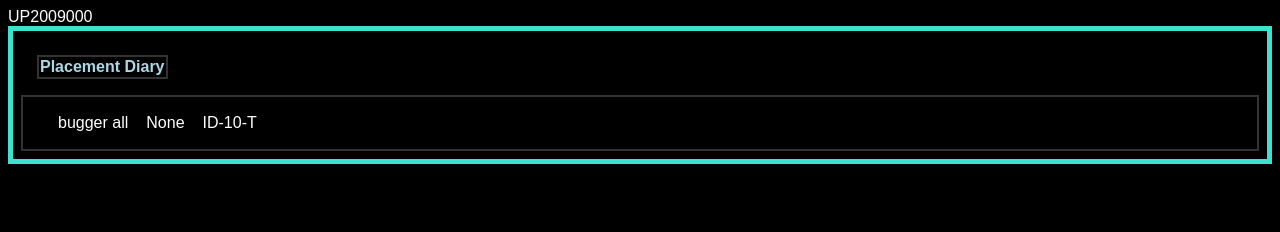
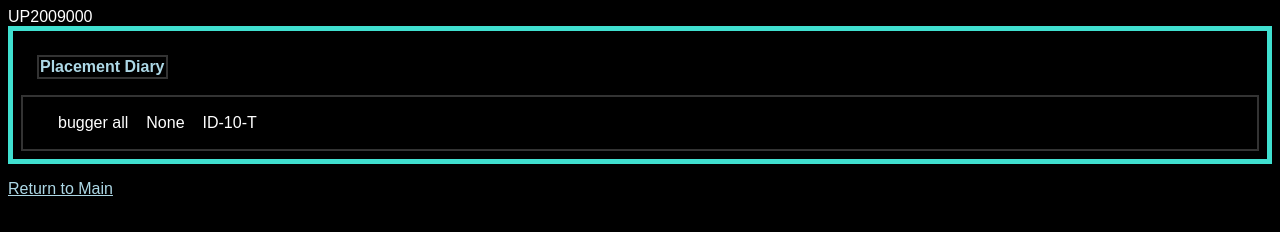
Before and after one commit to AlexanderEJDC/WebProgCoursework, a website: page Main/clientside/reader.html in a window 1280 px wide. Drawn offline with Linux system fonts and the light colour scheme; no server answers.

Commit message:
Updated README

```diff
--- a/Main/clientside/reader.html
+++ b/Main/clientside/reader.html
@@ -41,3 +41,7 @@
         </tr>
     </template>
     </section>
+
+    <footer>
+        <p><a href = index.html> Return to Main </p>
+    </footer>
```
Also changed, not shown: README.md.
